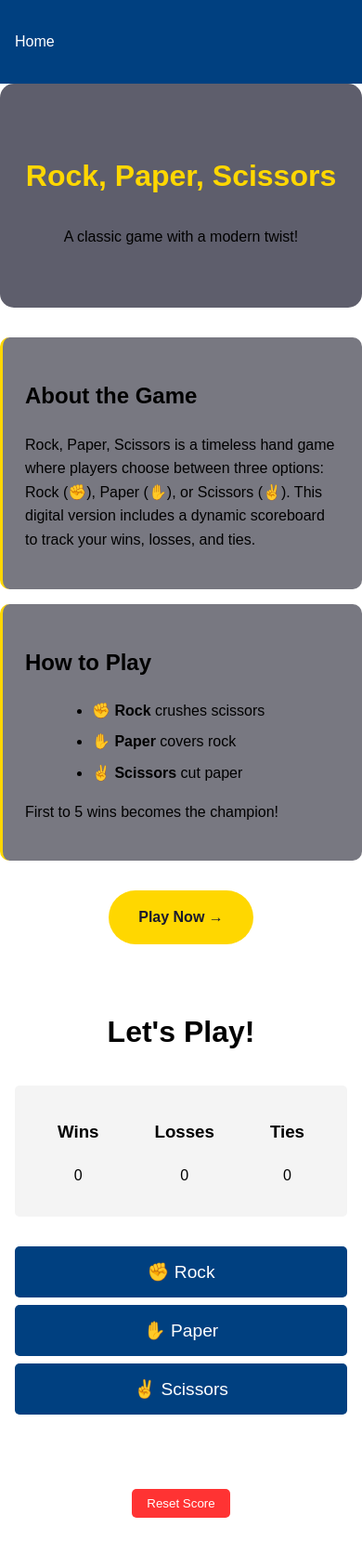
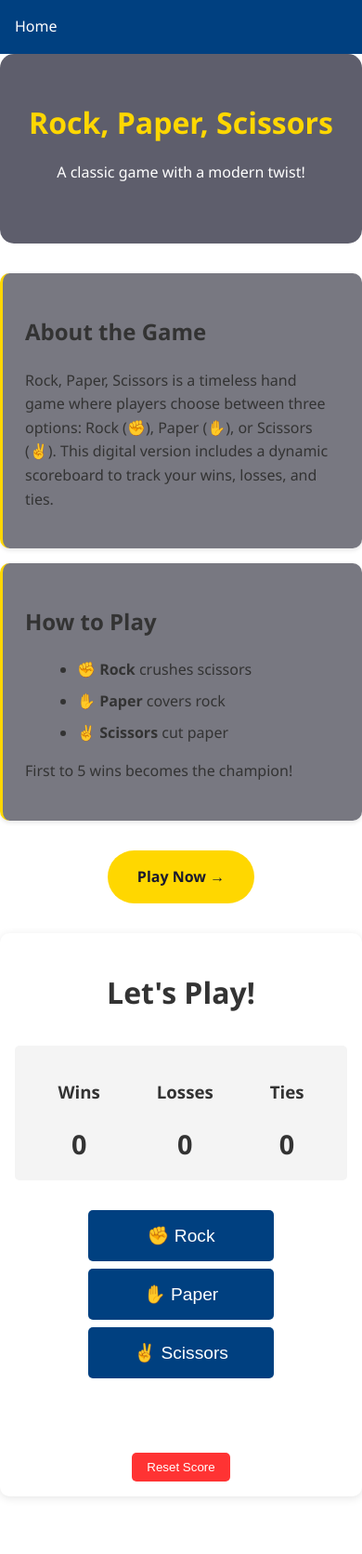
Before and after one commit to Vanshikha02/Business-web-and-mobile-technology-, a plain HTML site: page rps-game.html in a window 390 px wide. Shown: the whole page at 93% size. After the commit the page ends 1642 px from the top, so only its background shows below. Drawn offline with Linux system fonts and the light colour scheme; files that its build step writes are made by us from their sources.

Commit message:
Add section styling in the style.css file

```diff
--- a/style.css
+++ b/style.css
@@ -1,54 +1,239 @@
-/* Base Styles */
+/* ===== BASE STYLES ===== */
+:root {
+  --primary: #004080;
+  --secondary: #0066cc;
+  --accent: #ffd700;
+  --dark: #1a1a2e;
+  --light: #f8f9fa;
+  scroll-behavior: smooth;
+}
+
 body {
-    font-family: Arial, sans-serif;
+  font-family: 'Segoe UI', Arial, sans-serif;
   margin: 0;
   padding: 0;
   line-height: 1.6;
+  color: #333;
 }
 
+/* ===== HEADER/NAVIGATION ===== */
 header {
-    background: #004080;
+  background: var(--primary);
   color: white;
   padding: 1rem;
+  position: sticky;
+  top: 0;
+  z-index: 100;
 }
 
 .nav-links {
   display: flex;
   list-style: none;
-    gap: 1rem;
+  gap: 1.5rem;
   padding: 0;
+  margin: 0;
 }
 
 .nav-links a {
   color: white;
   text-decoration: none;
+  transition: opacity 0.3s;
 }
 
+.nav-links a:hover {
+  opacity: 0.8;
+}
+
+/* ===== PROJECT GRID ===== */
 .project-grid {
   display: grid;
-    grid-template-columns: repeat(auto-fit, minmax(200px, 1fr));
-    gap: 1rem;
-    padding: 1rem;
+  grid-template-columns: repeat(auto-fit, minmax(250px, 1fr));
+  gap: 1.5rem;
+  padding: 2rem;
 }
 
 .project-card {
   background: #f4f4f4;
-    padding: 1rem;
+  padding: 1.5rem;
   text-align: center;
-    border-radius: 5px;
+  border-radius: 8px;
   text-decoration: none;
   color: #333;
+  transition: transform 0.3s, box-shadow 0.3s;
 }
 
-  /* Responsive Design */
-  @media (max-width: 600px) {
+.project-card:hover {
+  transform: translateY(-5px);
+  box-shadow: 0 5px 15px rgba(0,0,0,0.1);
+}
+
+/* ===== ROCK PAPER SCISSORS GAME ===== */
+.game-container {
+  max-width: 600px;
+  margin: 2rem auto;
+  padding: 1.5rem;
+  text-align: center;
+  background: white;
+  border-radius: 10px;
+  box-shadow: 0 2px 10px rgba(0,0,0,0.1);
+}
+
+.choices {
+  display: flex;
+  justify-content: center;
+  gap: 1.5rem;
+  margin: 2rem 0;
+  flex-wrap: wrap;
+}
+
+.choice-btn {
+  padding: 1.2rem;
+  font-size: 1.2rem;
+  background: linear-gradient(135deg, var(--primary), var(--secondary));
+  color: white;
+  border: none;
+  border-radius: 8px;
+  cursor: pointer;
+  transition: all 0.3s;
+  min-width: 120px;
+}
+
+.choice-btn:hover {
+  transform: translateY(-3px);
+  box-shadow: 0 5px 15px rgba(0,68,128,0.3);
+}
+
+.scoreboard {
+  display: flex;
+  justify-content: space-around;
+  margin: 2rem 0;
+  padding: 1.5rem;
+  background: #f4f4f4;
+  border-radius: 8px;
+}
+
+.score-item {
+  text-align: center;
+}
+
+.score-item p {
+  font-size: 1.8rem;
+  font-weight: bold;
+  margin: 0.5rem 0 0;
+  transition: all 0.5s ease;
+}
+
+.score-item p.update {
+  transform: scale(1.2);
+  color: var(--accent);
+}
+
+#result {
+  font-size: 1.3rem;
+  font-weight: bold;
+  margin: 1.5rem 0;
+  min-height: 2rem;
+  animation: fadeIn 0.5s ease;
+}
+
+#reset-btn {
+  padding: 0.8rem 1.5rem;
+  background: #ff3333;
+  color: white;
+  border: none;
+  border-radius: 8px;
+  cursor: pointer;
+  transition: all 0.3s;
+}
+
+#reset-btn:hover {
+  background: #e60000;
+}
+
+/* ===== RPS INTRO SECTIONS ===== */
+.rps-hero {
+  text-align: center;
+  padding: 3rem 1rem;
+  background: rgba(0,64,128,0.8);
+  color: white;
+  margin-bottom: 2rem;
+}
+
+.rps-hero h1 {
+  font-size: 2.5rem;
+  margin: 0;
+  color: var(--accent);
+}
+
+.rps-about, .rps-rules {
+  background: rgba(255,255,255,0.9);
+  padding: 1.5rem;
+  border-radius: 8px;
+  margin: 1.5rem auto;
+  max-width: 800px;
+  box-shadow: 0 2px 5px rgba(0,0,0,0.1);
+}
+
+.rps-rules ul {
+  text-align: left;
+  padding-left: 1.5rem;
+}
+
+.play-button {
+  display: inline-block;
+  padding: 1rem 2rem;
+  background: var(--accent);
+  color: var(--dark);
+  text-decoration: none;
+  border-radius: 50px;
+  font-weight: bold;
+  margin: 2rem auto;
+  transition: all 0.3s;
+}
+
+.play-button:hover {
+  transform: translateY(-3px);
+  box-shadow: 0 5px 15px rgba(255,215,0,0.3);
+}
+
+/* ===== FOOTER ===== */
+footer {
+  text-align: center;
+  padding: 2rem;
+  background: var(--primary);
+  color: white;
+  margin-top: 3rem;
+}
+
+/* ===== ANIMATIONS ===== */
+@keyframes fadeIn {
+  from { opacity: 0; transform: translateY(10px); }
+  to { opacity: 1; transform: translateY(0); }
+}
+
+/* ===== RESPONSIVE DESIGN ===== */
+@media (max-width: 768px) {
   .nav-links {
       flex-direction: column;
+      gap: 1rem;
+  }
+
+  .project-grid {
+      grid-template-columns: 1fr;
+      padding: 1rem;
+  }
+
+  .choices {
+      flex-direction: column;
+      align-items: center;
+  }
+
+  .choice-btn {
+      width: 100%;
+      max-width: 200px;
+  }
+
+  .rps-hero h1 {
+      font-size: 2rem;
   }
 }
-  /* css/style.css */
-footer {
-  text-align: center;
-  padding: 20px;
-  background: #f5f5f5;
-}
```
Lines whose indentation alone changed are shown as unchanged.
